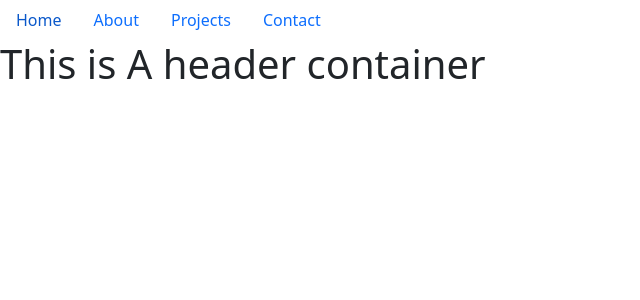
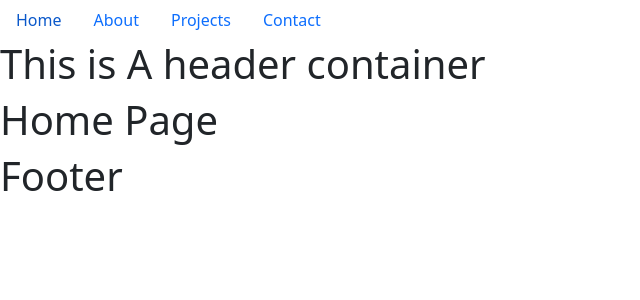
Before and after one commit to bsaglimb/MyPortfolio, a React (Vite) app: page / in a window 1280 px wide. Shown: the top 300 px of the page, without its empty margins (0-640 px from the left). Built offline with nearby package versions, Linux system fonts and the light colour scheme.

Commit message:
added the routes to all the pages to the App.jsx file

```diff
--- a/src/App.jsx
+++ b/src/App.jsx
@@ -1,8 +1,8 @@
 import { useState } from "react";
 import "./App.css";
 import "bootstrap/dist/css/bootstrap.min.css";
-import Home from "./assets/pages/Home";
-import About from "./assets/pages/About";
+import Home from "./pages/Home";
+import About from "./pages/About";
 import Projects from "./pages/Projects";
 import Contact from "./pages/Contact";
 import Error from "./pages/Error";
@@ -18,12 +18,22 @@
 
 
 function App() {
-  const [count, setCount] = useState(0);
+  const [load, updateLoad] = useState(true);
 
   return (
     <>
-      <Nav />
-      <Header />
+      <div className="App" id={load ? "no-scroll" : "scroll"}>
+        <Nav />
+        <Header />
+        <Routes>
+          <Route path="/" element={<Home />} />
+          <Route path="/about" element={<About />} />
+          <Route path="/projects" element={<Projects />} />
+          <Route path="/contact" element={<Contact />} />
+          <Route path="*" element={<Navigate to="/"/>} />
+        </Routes>
+        <Footer />
+      </div>
     </>
   );
 }
--- a/src/components/Footer.jsx
+++ b/src/components/Footer.jsx
@@ -0,0 +1,7 @@
+export default function Footer() {
+    return (
+      <div>
+        <h1>Footer</h1>
+      </div>
+    );
+  }
```
